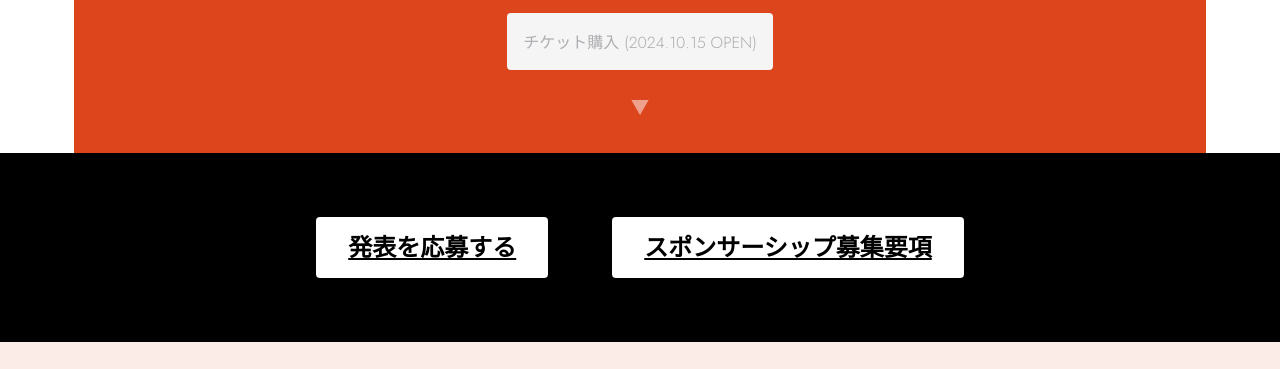
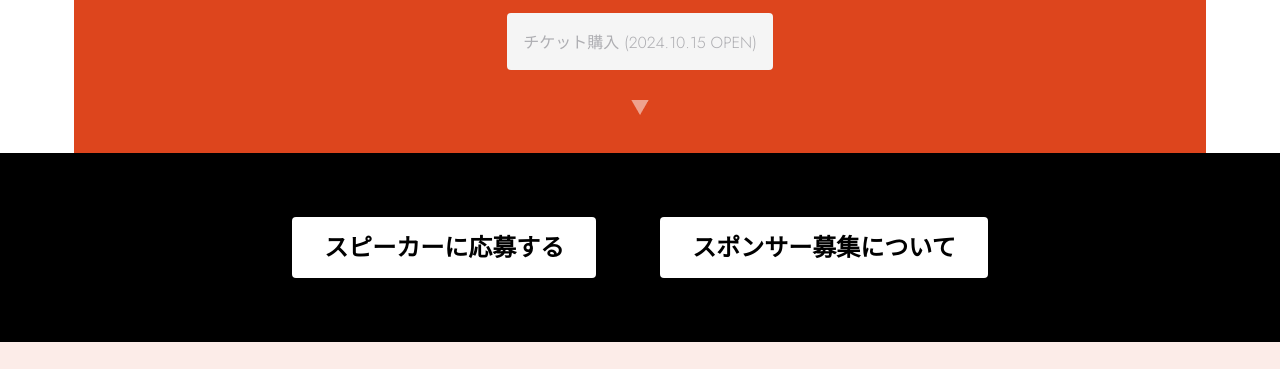
Before and after one commit to tokyorubykaigi12/tokyo12, an Astro site: page / in a window 1280 px wide. Shown: the part 583-952 px from the top of the page. Built offline with nearby package versions, Linux system fonts and the light colour scheme; Astro itself is replaced by a stand-in of ours.

Commit message:
:tada: refine internav area

```diff
--- /dev/null
+++ b/src/components/top/InterNav.astro
@@ -0,0 +1,64 @@
+---
+---
+
+<style>
+  .internav {
+    display: flex;
+    background-color: #000;
+    padding: 64px 32px;
+    flex-wrap: wrap;
+    justify-content: center;
+    gap: 64px;
+  }
+  @media screen and (width <= 480px) {
+    .internav {
+      padding: 24px 0;
+      gap: 24px;
+    }
+  }
+
+  .internav a {
+    background-color: #fff;
+    border: 0px;
+    border-radius: 4px;
+    padding: 16px 32px;
+    font-size: 24px;
+    font-weight: 700;
+    line-height: 29px;
+  }
+  @media screen and (width <= 480px) {
+    .internav a {
+      padding: 16px;
+      font-size: 16px;
+      line-height: 19px;
+    }
+  }
+
+  .trk12-button {
+    display: inline-block;
+    border: solid 2px #000;
+    border-radius: 4px;
+    padding: 16px;
+    background-color: #fff;
+    color: #000;
+    text-decoration: none;
+    cursor: pointer;
+  }
+</style>
+
+<div class="internav">
+  <a
+    href="https://docs.google.com/forms/d/e/1FAIpQLSerCXJf1Sltik2lv2SW5ttdRV1xgiSVeW0K2BARthSNhuVZcA/viewform"
+    target="_blank"
+    class="trk12-button"
+  >
+    スピーカーに応募する
+  </a>
+  <a
+    href="https://tokyorubykaigi12.s3.ap-northeast-1.amazonaws.com/tokyorubykaigi12-sponsorship-prospectus.pdf"
+    target="_blank"
+    class="trk12-button"
+  >
+    スポンサー募集について
+  </a>
+</div>
--- a/src/pages/index.astro
+++ b/src/pages/index.astro
@@ -1,8 +1,12 @@
 ---
 import "../styles/style.css";
 import Head from "../components/Layouts/Head.astro";
+
 import Header from "../components/Layouts/Header.astro";
+
 import Hero from "../components/top/Hero.astro";
+import InterNav from "../components/top/InterNav.astro";
+
 import Footer from "../components/Layouts/Footer.astro";
 
 import GitHubMarkImage from "../imgs/github-mark.png";
@@ -22,24 +26,7 @@ const twitter_card = "summary_large_image";
   <body>
     <Header />
     <Hero />
-
-    <div class="internav">
-      <a
-        href="https://docs.google.com/forms/d/e/1FAIpQLSerCXJf1Sltik2lv2SW5ttdRV1xgiSVeW0K2BARthSNhuVZcA/viewform"
-        target="_blank"
-        class="trk12-button"
-      >
-        発表を応募する
-      </a>
-      <a
-        href="https://tokyorubykaigi12.s3.ap-northeast-1.amazonaws.com/tokyorubykaigi12-sponsorship-prospectus.pdf"
-        target="_blank"
-        class="trk12-button"
-      >
-        スポンサーシップ募集要項
-      </a>
-    </div>
-    <!-- /internav -->
+    <InterNav />
 
     <main>
       <div class="panel">
--- a/src/styles/style.css
+++ b/src/styles/style.css
@@ -16,29 +16,6 @@ body {
   font-weight: 300;
 }
 
-.internav {
-  display: flex;
-  background-color: #000;
-  padding: 64px 0;
-  flex-wrap: wrap;
-  justify-content: center;
-  gap: 64px;
-}
-@media screen and (max-width: 480px) {
-  .internav {
-    padding: 32px 0;
-    gap: 32px;
-  }
-}
-.internav a {
-  background-color: #fff;
-  border: 0px;
-  border-radius: 4px;
-  padding: 16px 32px;
-  font-size: 24px;
-  font-weight: 700;
-  line-height: 29px;
-}
 
 main {
   display: flex;
```
